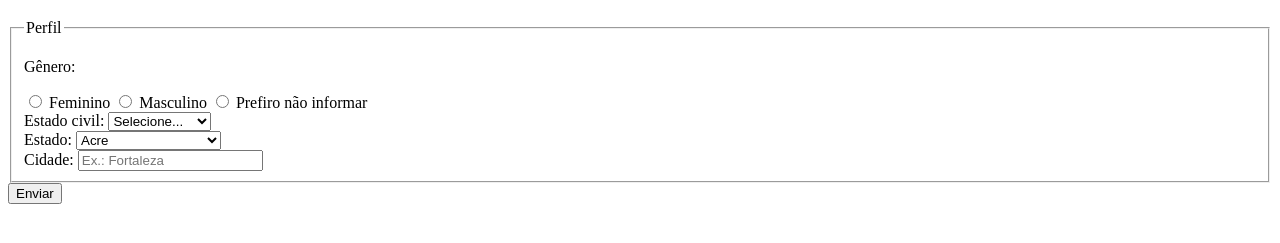
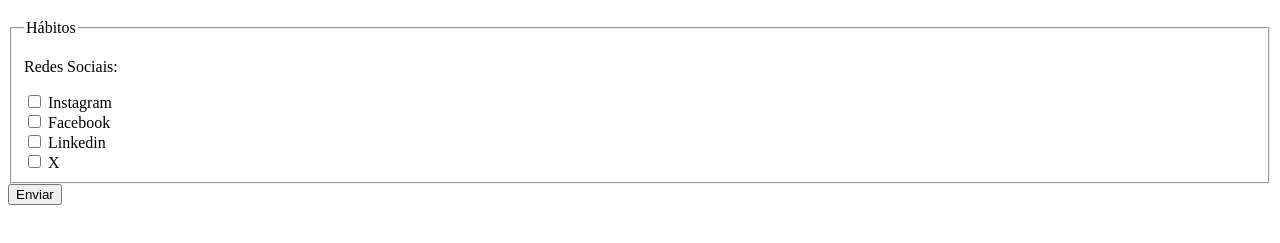
Before and after one commit to saeleuterio/pesquisa-culturama, a plain HTML site: page index.html in a window 1280 px wide. Shown: the part 61-304 px from the top of the page. Drawn offline with Linux system fonts and the light colour scheme.

Commit message:
Adiciona opcoes de redes sociais

```diff
--- a/index.html
+++ b/index.html
@@ -31,11 +31,10 @@
                 <label for="userImage">Upload de foto</label>
                 <input type="file" accept="image/*" name="userImage">
                 <br>
-            </fieldset>             -->
+            </fieldset>
 
             <fieldset>
                 <legend>Perfil</legend>
-
                 <p>Gênero:</p>
                 <input type="radio" name="userGender" value="Feminino">
                 <label for="userGender">Feminino</label>
@@ -58,6 +57,7 @@
                 <br>
 
                 <label for="userState">Estado:</label>
+
                 <select name="userState" required>
                     <option value="acre">Acre</option>
                     <option value="alagoas">Alagoas</option>
@@ -87,13 +87,27 @@
                     <option value="sergipe">Sergipe</option>
                     <option value="tocantins">Tocantins</option>
                 </select>
-                <br>
 
                 <label for="userCity">Cidade:</label>
                 <input type="text" id="userCity" name="userCity" autocomplete="address-level2" placeholder="Ex.: Fortaleza" />
+            </fieldset> -->
+
+            <fieldset>
+                <legend>Hábitos</legend>
+                <p>Redes Sociais:</p>
+                <input type="checkbox" name="social" value="instagram">
+                <label for="social">Instagram</label>
+                <br>
+                <input type="checkbox" name="social" value="facebook">
+                <label for="social">Facebook</label>
+                <br>
+                <input type="checkbox" name="social" value="linkedin">
+                <label for="social">Linkedin</label>
+                <br>
+                <input type="checkbox" name="social" value="x">
+                <label for="social">X</label>
+                <br>
             </fieldset>
-
-
 
             <button type="submit">Enviar</button>
 
```
